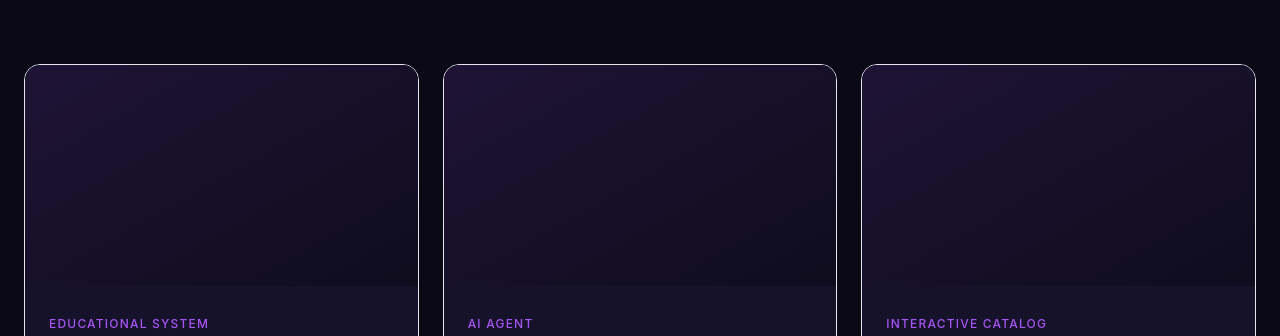
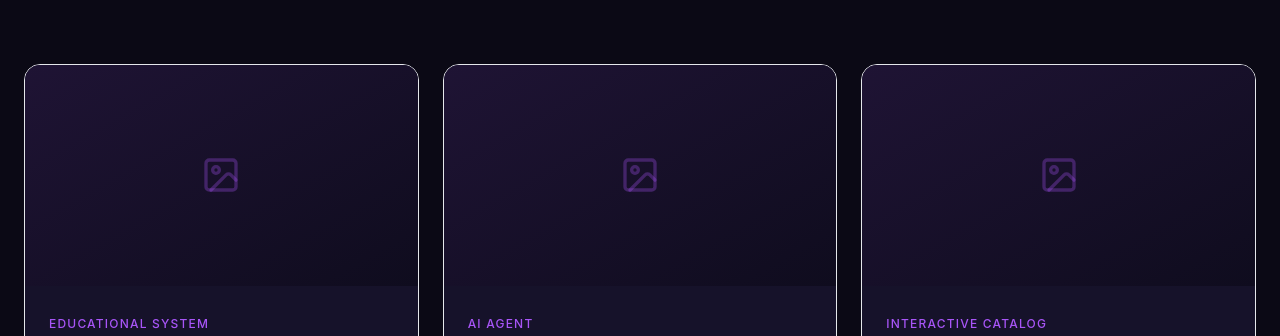
Before and after one commit to sandrasmalina/e9-studija, a Next.js app: page /projects in a window 1280 px wide. Shown: the part 212-548 px from the top of the page. Built offline with nearby package versions, Linux system fonts and the light colour scheme; no server answers; the database is empty.

Commit message:
feat: ImageIcon placeholder for projects without thumbnail (home + projects page)

```diff
--- a/src/app/page.tsx
+++ b/src/app/page.tsx
@@ -3,7 +3,7 @@
 import { useEffect, useRef, useState } from 'react';
 import Link from 'next/link';
 import { motion, AnimatePresence } from 'framer-motion';
-import { Sparkles, Brain, GraduationCap, ChevronRight, Lightbulb, Target, Users, ArrowRight, Quote } from 'lucide-react';
+import { Sparkles, Brain, GraduationCap, ChevronRight, Lightbulb, Target, Users, ArrowRight, Quote, ImageIcon } from 'lucide-react';
 import { useLanguage } from '@/contexts/LanguageContext';
 import { supabase } from '@/lib/supabase';
 import Button from '@/components/Button';
@@ -185,7 +185,7 @@
                         <img src={p.thumbnail_url} alt={title} className="w-full h-full object-cover opacity-80 group-hover:opacity-100 group-hover:scale-105 transition-all duration-500" />
                       ) : (
                         <div className="w-full h-full gradient-mesh flex items-center justify-center">
-                          <div className="w-12 h-12 rounded-xl bg-accent/20 border border-accent/20" />
+                          <ImageIcon size={40} className="text-accent/30" />
                         </div>
                       )}
                     </div>
--- a/src/app/projects/page.tsx
+++ b/src/app/projects/page.tsx
@@ -3,7 +3,7 @@
 import { useEffect, useState } from 'react';
 import Link from 'next/link';
 import { motion } from 'framer-motion';
-import { ChevronRight } from 'lucide-react';
+import { ChevronRight, ImageIcon } from 'lucide-react';
 import { useLanguage } from '@/contexts/LanguageContext';
 import { supabase } from '@/lib/supabase';
 
@@ -54,7 +54,9 @@
                     {p.thumbnail_url ? (
                       <img src={p.thumbnail_url} alt={p.title} className="w-full h-full object-cover opacity-80 group-hover:opacity-100 group-hover:scale-105 transition-all duration-500" />
                     ) : (
-                      <div className="w-full h-full bg-gradient-to-br from-accent/10 to-bg-secondary" />
+                      <div className="w-full h-full bg-gradient-to-br from-accent/10 to-bg-secondary flex items-center justify-center">
+                        <ImageIcon size={40} className="text-accent/30" />
+                      </div>
                     )}
                   </div>
                   <div className="p-6">
```
